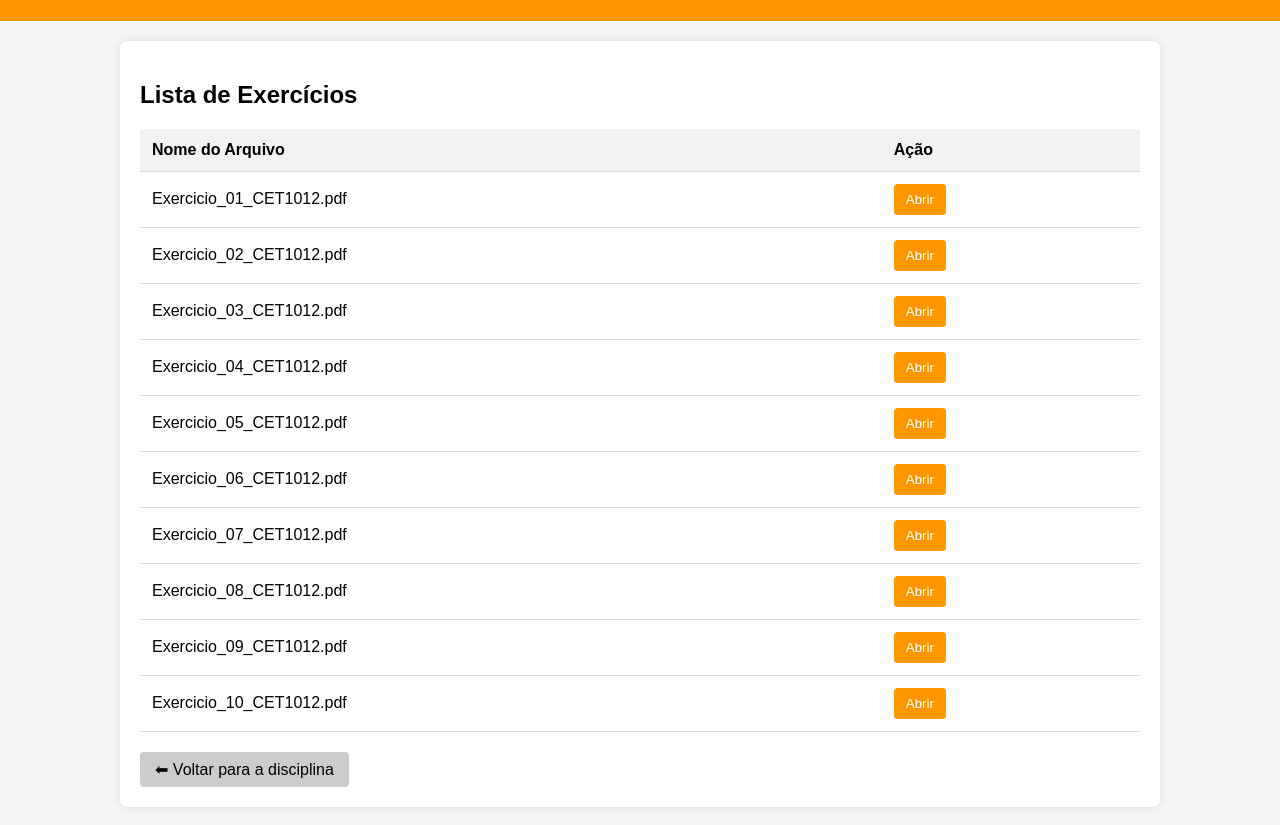
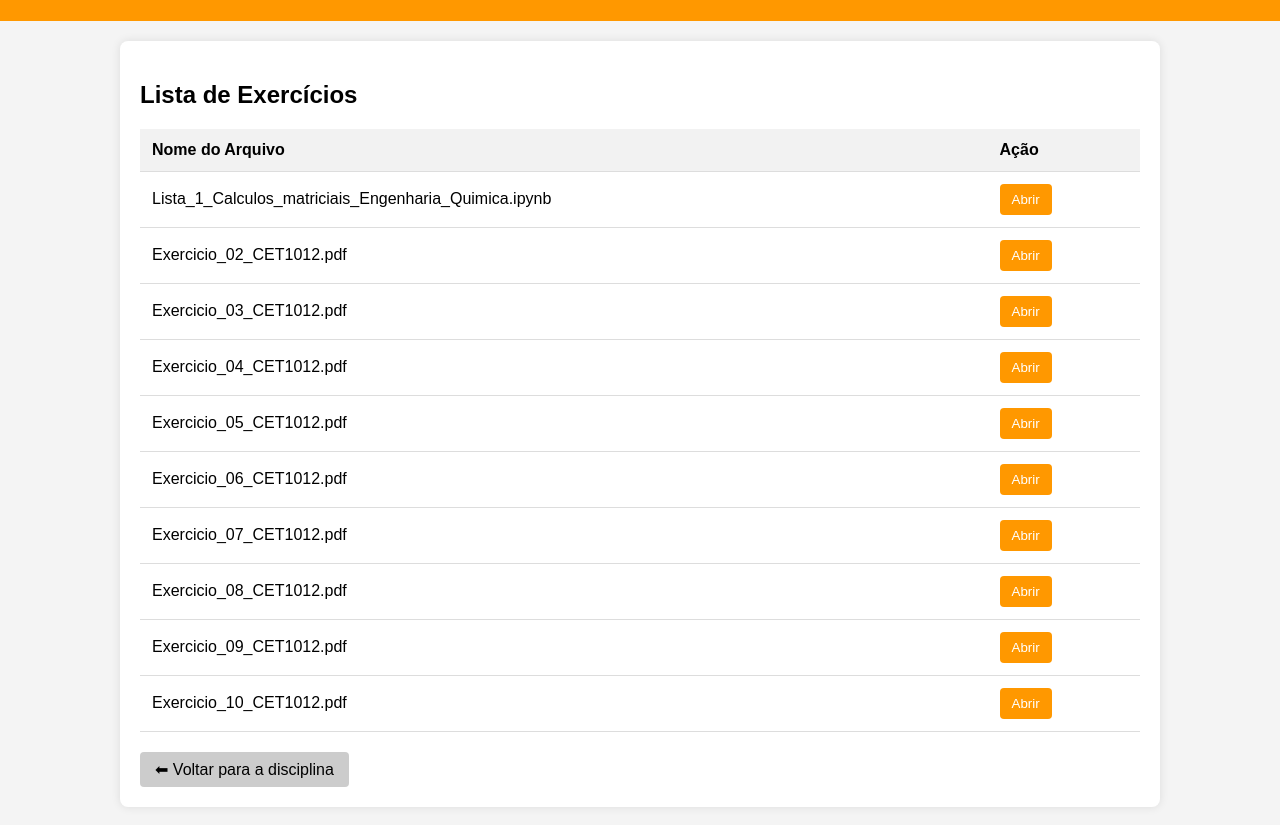
Before and after one commit to Edwards1969/site-aulas-uesc, a plain HTML site: page CET1012/EXERCICIOS/index.html in a window 1280 px wide. Shown: the part 99-924 px from the top of the page. Drawn offline with Linux system fonts and the light colour scheme.

Commit message:
Atualização da aula CET012 - Exercicios

```diff
--- a/CET1012/EXERCICIOS/index.html
+++ b/CET1012/EXERCICIOS/index.html
@@ -84,7 +84,7 @@
   <script>
     // Lista de arquivos de exercícios
     const arquivos = [
-      "Exercicio_01_CET1012.pdf",
+      "Lista_1_Calculos_matriciais_Engenharia_Quimica.ipynb", // Notebook
       "Exercicio_02_CET1012.pdf",
       "Exercicio_03_CET1012.pdf",
       "Exercicio_04_CET1012.pdf",
```
Also changed, not shown: 2 other files.
